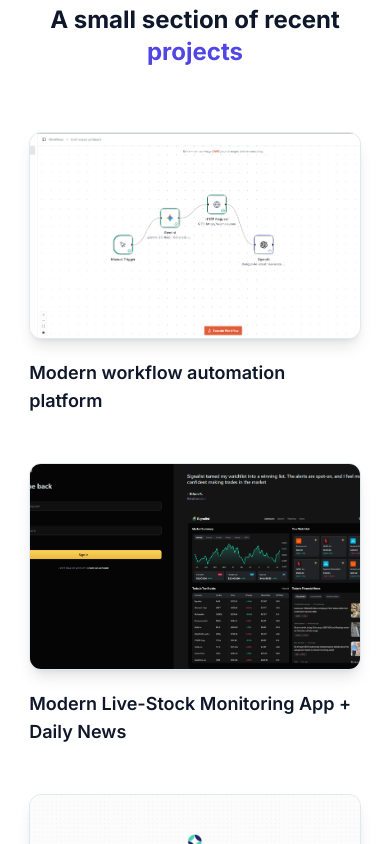
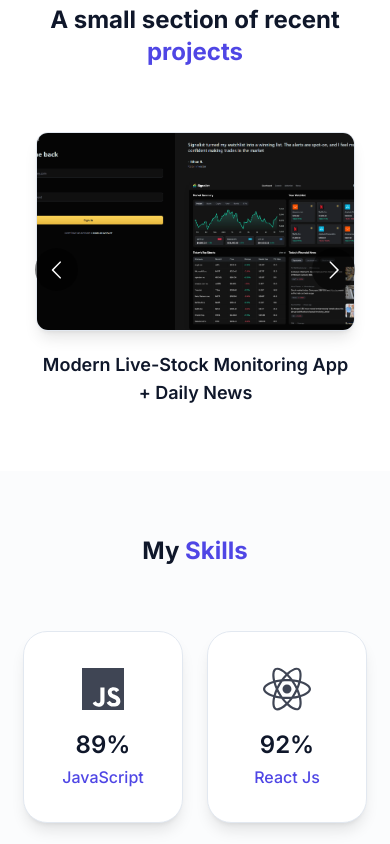
Before and after one commit to TpMarkov/portfolio, a Next.js app: page / in a window 390 px wide. Shown: the part 3740-4584 px from the top of the page. Built offline with nearby package versions, Linux system fonts and the light colour scheme.

Commit message:
add scroller to my projects

```diff
--- a/app/components/Home/Projects/Projects.tsx
+++ b/app/components/Home/Projects/Projects.tsx
@@ -1,22 +1,80 @@
+"use client";
+
 import { projects } from "@/app/constants/projects";
 import Image from "next/image";
 import Link from "next/link";
 import React from "react";
+import Carousel from "react-multi-carousel";
+import "react-multi-carousel/lib/styles.css";
+
+const responsive = {
+  desktop: {
+    breakpoint: { max: 3000, min: 1324 },
+    items: 3,
+    slidesToSlide: 1,
+  },
+  tablet: {
+    breakpoint: { max: 1324, min: 764 },
+    items: 2,
+    slidesToSlide: 1,
+  },
+  mobile: {
+    breakpoint: { max: 764, min: 0 },
+    items: 1,
+    slidesToSlide: 1,
+  },
+};
 
 const Projects = () => {
   return (
     <section id="projects" className="pt-16 pb-16 bg-background">
-      <h2 className="text-center text-2xl md:text-4xl xl:text-5xl font-bold text-foreground">
+      <h2 className="text-center text-2xl md:text-4xl xl:text-5xl font-bold text-foreground mb-16">
         A small section of recent <br />
         <span className="text-primary">projects</span>
       </h2>
 
-      <div className="w-[85%] md:w-[75%] xl:w-[60%] mx-auto grid grid-cols-1 md:grid-cols-2 gap-12 lg:gap-16 mt-16 cursor-pointer">
+      <div className="w-[90%] mx-auto">
+        <Carousel
+          additionalTransfrom={0}
+          arrows={true}
+          autoPlay={true}
+          autoPlaySpeed={5000}
+          centerMode={false}
+          className=""
+          containerClass="carousel-container"
+          dotListClass=""
+          draggable
+          focusOnSelect={false}
+          infinite
+          itemClass="px-4"
+          keyBoardControl
+          minimumTouchDrag={80}
+          pauseOnHover
+          renderArrowsWhenDisabled={false}
+          renderButtonGroupOutside={false}
+          renderDotsOutside={false}
+          responsive={responsive}
+          rewind={false}
+          rewindWithAnimation={false}
+          rtl={false}
+          shouldResetAutoplay
+          showDots={false}
+          sliderClass=""
+          slidesToSlide={1}
+          swipeable
+        >
           {projects.reverse().map((project, index) => (
-          <article
-            key={index}
-            className="group flex flex-col transition-transform duration-300 hover:-translate-y-2"
-          >
+            <ProjectKey key={`p-${index}`} project={project} />
+          ))}
+        </Carousel>
+      </div>
+    </section>
+  );
+};
+
+// Extracted for cleaner code
+const ProjectKey = ({ project }: { project: any }) => (
+  <article className="group flex flex-col transition-transform duration-300 hover:-translate-y-2 h-full">
     <Link
       href={project.url}
       target="_blank"
@@ -24,27 +82,24 @@ const Projects = () => {
       className="block"
     >
       <div className="w-full aspect-[16/10] relative rounded-xl overflow-hidden bg-muted border border-border shadow-lg group-hover:shadow-2xl group-hover:shadow-primary/20 transition-all duration-300">
-                {/* Overlay effect on hover */}
-                <div className="absolute inset-0 bg-black/40 opacity-0 group-hover:opacity-100 transition-opacity duration-300 z-10" />
+        <div className="absolute inset-0 bg-black/40 opacity-0 group-hover:opacity-100 transition-opacity duration-300 z-10 flex items-center justify-center">
+          <span className="text-white font-bold text-lg px-4 py-2 border border-white rounded-full">View Project</span>
+        </div>
 
         <Image
           src={project.img}
           alt={`${project.title} - Project Screenshot`}
           fill
-                  sizes="(max-width: 768px) 90vw, (max-width: 1200px) 40vw, 35vw"
+          sizes="(max-width: 768px) 100vw, (max-width: 1200px) 50vw, 33vw"
           className="object-cover group-hover:scale-105 transition-transform duration-500"
         />
       </div>
     </Link>
 
-            <h3 className="mt-5 text-lg sm:text-xl font-semibold text-foreground group-hover:text-primary transition-colors duration-300 line-clamp-2">
+    <h3 className="mt-5 text-lg sm:text-xl font-semibold text-foreground group-hover:text-primary transition-colors duration-300 line-clamp-2 text-center">
       {project.title}
     </h3>
   </article>
-        ))}
-      </div>
-    </section>
 );
-};
 
 export default Projects;
--- a/app/globals.css
+++ b/app/globals.css
@@ -14,11 +14,28 @@
     --color-card: var(--card);
     --color-card-foreground: var(--card-foreground);
     --color-border: var(--border);
+
+    --animate-marquee: marquee 40s linear infinite;
+    --animate-marquee-reverse: marquee-reverse 40s linear infinite;
+
+    @keyframes marquee {
+        from {
+            transform: translateX(0);
+        }
+
+        to {
+            transform: translateX(-100%);
+        }
+    }
 }
 
 @layer utilities {
     .text-balance {
         text-wrap: balance;
+    }
+
+    .pause-on-hover:hover {
+        animation-play-state: paused;
     }
 }
 
```
Lines whose indentation alone changed are shown as unchanged.
